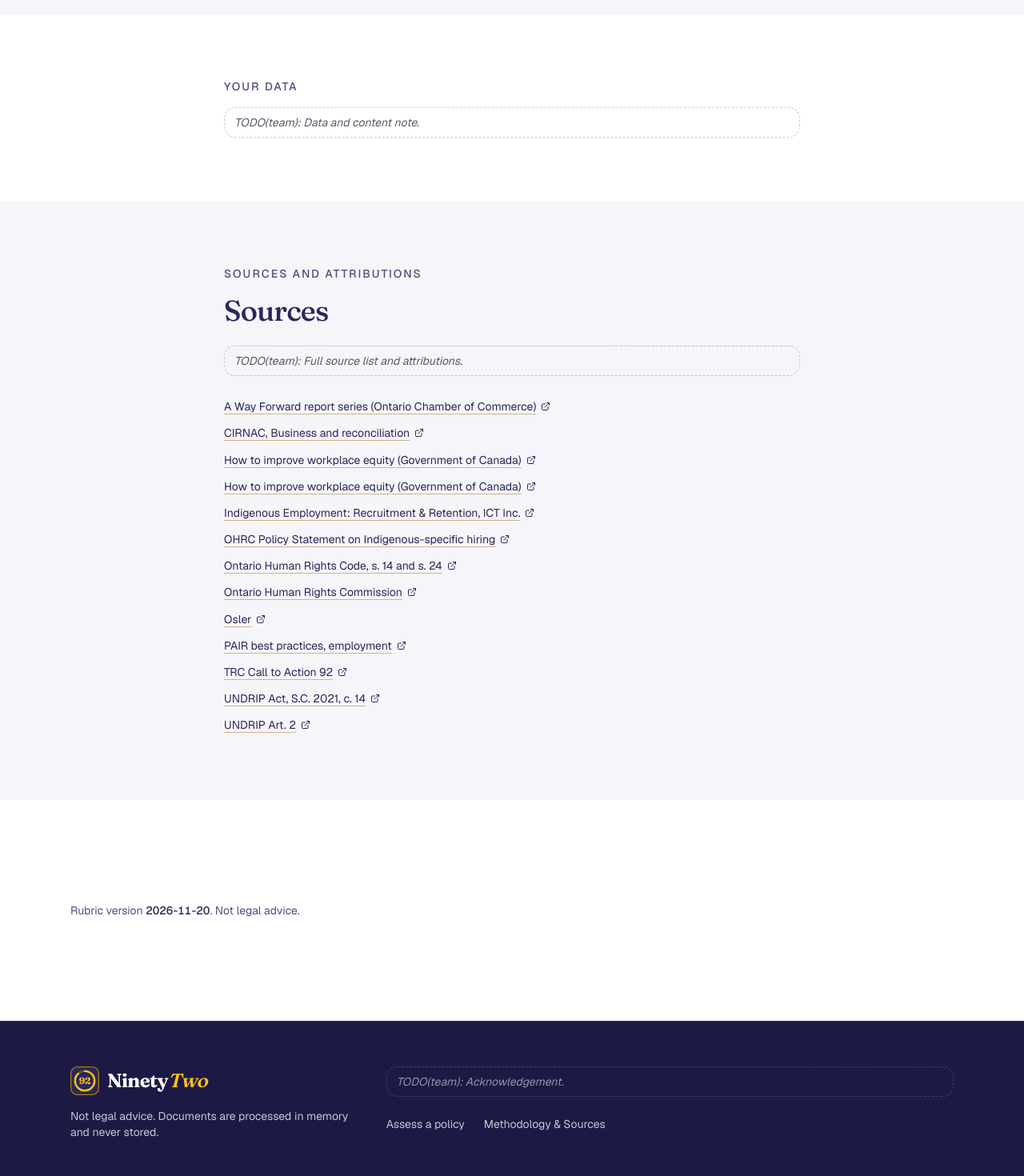
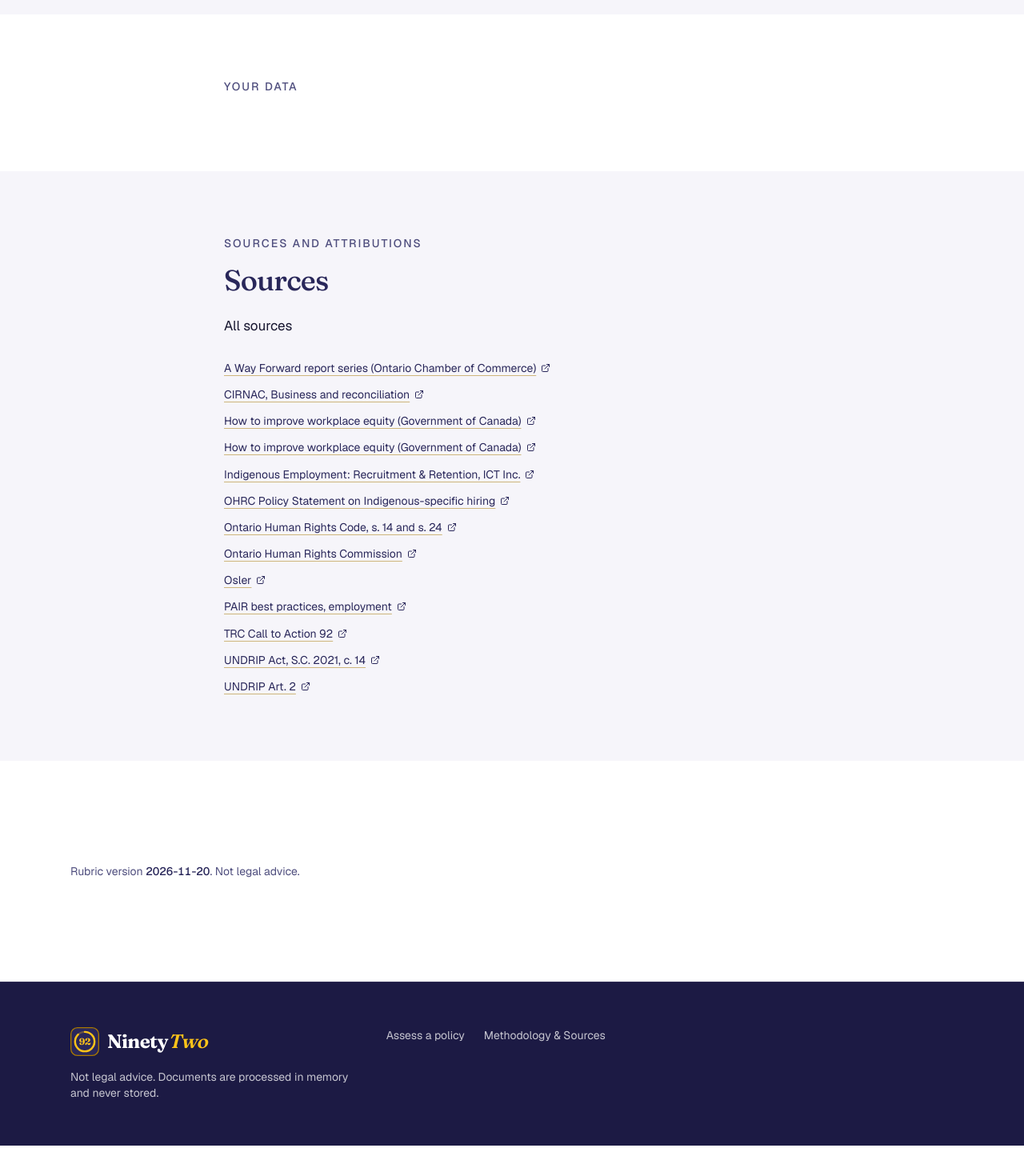
Before and after one commit to cmhrabi/Ninetytwo, a Next.js app: page /methodology in a window 1280 px wide. Shown: the part 3587-5057 px from the top of the page at 80% size. After the commit the page ends 5019 px from the top, so only its background shows below. Built offline with nearby package versions, Linux system fonts and the light colour scheme.

Commit message:
content: remove data note, sources and acknowledgement placeholders

```diff
--- a/content/acknowledgement.md
+++ b/content/acknowledgement.md
@@ -1,3 +1 @@
 <!-- Written by the team, never generated. Shown in the footer. -->
-
-TODO(team): Acknowledgement.
--- a/content/data-note.md
+++ b/content/data-note.md
@@ -1,3 +1 @@
 <!-- Data and OCAP® note. Written by the team, never generated. Shown on /methodology. -->
-
-TODO(team): Data and content note.
--- a/content/sources.md
+++ b/content/sources.md
@@ -11,5 +11,3 @@
 - [TRC Call to Action 92](https://nctr.ca/records/reports/)
 
 ## All sources
-
-TODO(team): Full source list and attributions.
--- a/src/app/methodology/page.tsx
+++ b/src/app/methodology/page.tsx
@@ -154,7 +154,7 @@ export default function MethodologyPage() {
 
       <Section id="data" className="scroll-mt-16 py-14 md:py-20" innerClassName="max-w-3xl">
         <Eyebrow>Your data</Eyebrow>
-        <Markdown>{dataNote || "TODO(team): Data and content note."}</Markdown>
+        {dataNote && <Markdown>{dataNote}</Markdown>}
       </Section>
 
       <Section id="sources" tone="surface" className="scroll-mt-16 py-14 md:py-20" innerClassName="max-w-3xl space-y-6">
```
